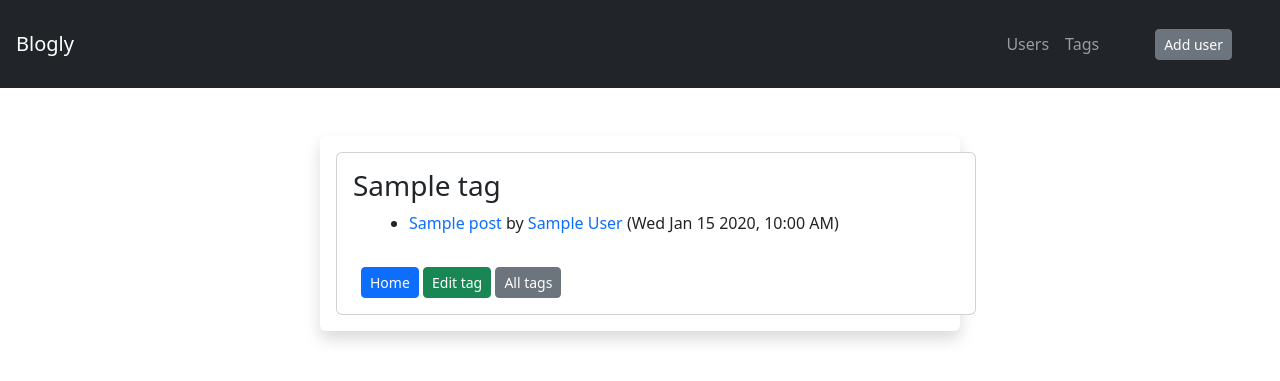
After one commit to max751975/SQLAlchemy-Blogly-Exercise, a Flask app: page /tags/1 in a window 1280 px wide. The commit adds this page. Shown: the top 381 px of the page. Run offline with Flask 3, Linux system fonts and the light colour scheme; tables that the repository leaves empty hold one stand-in row (values such as "Sample post").

Commit message:
part 3 of blogly exercise - added tags

```diff
--- a/app.py
+++ b/app.py
@@ -1,7 +1,7 @@
 """Blogly application."""
 
 from flask import Flask, render_template, redirect, request
-from models import db, connect_db, Post, User
+from models import db, connect_db, Post, User, Tag
 
 app = Flask(__name__)
 app.config['SQLALCHEMY_DATABASE_URI'] = 'postgresql:///blogly'
@@ -14,7 +14,7 @@
 
 @app.route('/')
 def root():
-    posts = Post.query.order_by(Post.created_at.desc()).limit(10).all()
+    posts = Post.query.order_by(Post.created_at.desc()).all()
     # posts = Post.query.all()
     users = User.query.order_by(User.last_name, User.first_name).all()
     return render_template("/posts/homepage.html", users=users, posts=posts)
@@ -48,7 +48,7 @@
     """Show page with user's info"""
 
     user = User.query.get_or_404(user_id)
-    posts = Post.query.filter(Post.user_id==user_id)
+    posts = Post.query.filter(Post.user_id==user_id).order_by(Post.created_at.desc()).limit(5).all()
     return render_template('users/show_user.html', user=user, posts=posts)
 
 @app.route('/users/<int:user_id>/edit')
@@ -82,7 +82,7 @@
     db.session.commit()
 
     return redirect("/users")
-
+# ---------------------------------------------------------------------
 #  Routes for posts
 
 @app.route('/posts/<int:post_id>')
@@ -93,17 +93,28 @@
     # posts = Post.query.filter(Post.user_id==user_id)
     return render_template('posts/show_post.html', post=post)
 
+@app.route('/users/<int:user_id>/posts')
+def user_all_posts(user_id):
+    """Show all posts for user"""
+    user = User.query.get_or_404(user_id)
+    posts = Post.query.filter(Post.user_id==user_id).order_by(Post.created_at.desc()).all()
+    return render_template("/posts/user_all_posts.html", user=user, posts=posts)
+
 @app.route('/users/<int:user_id>/posts/new', methods=['GET'])
 def new_post_form(user_id):
     """Show form to add new post"""
     user = User.query.get_or_404(user_id)
-    return render_template("/posts/new_post.html", user=user)
+    tags = Tag.query.all()
+    return render_template("/posts/new_post.html", user=user, tags=tags)
 
 @app.route('/users/<int:user_id>/posts/new', methods=['POST'])
 def new_post(user_id):
     """Handle form to add new post"""
     user = User.query.get_or_404(user_id)
-    new_post = Post(title=request.form['title'], content=request.form['content'], user_id=user_id)
+    tag_ids = [int(num) for num in request.form.getlist("tags")]
+    tags = Tag.query.filter(Tag.id.in_(tag_ids)).all()
+
+    new_post = Post(title=request.form['title'], content=request.form['content'], user_id=user_id, tags=tags)
 
     db.session.add(new_post)
     db.session.commit()
@@ -115,7 +126,8 @@
     """Show a form to edit post with given id"""
 
     post = Post.query.get_or_404(post_id)
-    return render_template('/posts/edit.html', post=post)
+    tags = Tag.query.all()
+    return render_template('/posts/edit.html', post=post, tags=tags)
 
 
 @app.route('/posts/<int:post_id>/edit', methods=["POST"])
@@ -125,6 +137,8 @@
     post = Post.query.get_or_404(post_id)
     post.title = request.form['title']
     post.content = request.form['content']
+    tag_ids = [int(num) for num in request.form.getlist("tags")]
+    post.tags = Tag.query.filter(Tag.id.in_(tag_ids)).all()
 
 
     db.session.add(post)
@@ -141,3 +155,66 @@
     db.session.commit()
 
     return redirect("/")
+
+# -----------------------------------------------------------------
+# routes for tags
+
+@app.route('/tags')
+def show_all_tags():
+    """Show all tags"""
+    tags = Tag.query.all()
+    return render_template("/tags/show_all_tags.html", tags = tags)
+
+@app.route('/tags/new', methods=['GET'])
+def new_tag_form():
+    """Form to create new tag"""
+    return render_template('/tags/new_tag.html')
+
+@app.route("/tags/new", methods=['POST'])
+def new_tag():
+    """Get data for new tag from the form and create new tag"""
+
+    new_tag = Tag(name = request.form['name'])
+
+    db.session.add(new_tag)
+    db.session.commit()
+
+    return redirect('/tags')
+
+@app.route('/tags/<int:tag_id>')
+def show_tag(tag_id):
+    """Show page with tag info"""
+
+    tag = Tag.query.get_or_404(tag_id)
+    # posts = Post.query.filter(Post.user_id==user_id)
+    return render_template('tags/show_tag.html', tag=tag)
+
+@app.route('/tags/<int:tag_id>/edit')
+def tag_edit(tag_id):
+    """Show a form to edit tag with given id"""
+
+    tag = Tag.query.get_or_404(tag_id)
+    return render_template('/tags/edit_tag.html', tag=tag)
+
+
+@app.route('/tags/<int:tag_id>/edit', methods=["POST"])
+def tag_update(tag_id):
+    """Handle form submission for updating an existing tag"""
+
+    tag = Tag.query.get_or_404(tag_id)
+    tag.name = request.form['name']
+
+    db.session.add(tag)
+    db.session.commit()
+
+    return redirect(f"/tags/{tag_id}")
+
+@app.route('/tags/<int:tag_id>/delete', methods=["POST"])
+def tag_delete(tag_id):
+    """Handle form submission for deleting an existing tag"""
+
+    tag = Tag.query.get_or_404(tag_id)
+    db.session.delete(tag)
+    db.session.commit()
+
+    return redirect("/tags")
--- a/models.py
+++ b/models.py
@@ -36,7 +36,7 @@
 
     __tablename__ = 'posts'
 
-    id = db.Column(db.Integer, primary_key = True)
+    id = db.Column(db.Integer, primary_key = True, autoincrement = True)
 
     title = db.Column(db.Text, nullable = False)
 
@@ -57,6 +57,22 @@
 
         return self.created_at.strftime("%b %-d  %Y")
 
+class PostTag(db.Model):
+    """Tag on post"""
+    __tablename__ = "posts_tags"
+
+    post_id = db.Column(db.Integer, db.ForeignKey('posts.id'), primary_key=True)
+    tag_id = db.Column(db.Integer, db.ForeignKey('tags.id'), primary_key=True)
+
+class Tag(db.Model):
+    """Tag Model"""
+    __tablename__ = "tags"
+
+    id = db.Column(db.Integer, primary_key = True, autoincrement = True)
+    name = db.Column(db.Text, nullable = False, unique=True)
+
+    posts = db.relationship('Post', secondary='posts_tags', backref='tags')
+
 def connect_db(app):
     db.app = app
     db.init_app(app)
--- a/templates/base.html
+++ b/templates/base.html
@@ -13,6 +13,7 @@
     <a class="navbar-brand m-3" href="/">Blogly</a>
     <ul class="navbar-nav ms-auto me-5">
       <li class="nav-item"><a class="nav-link" href="/users">Users</a></li>
+      <li class="nav-item"><a class="nav-link" href="/tags">Tags</a></li>
     </ul>
     <ul class="navbar-nav ml-auto me-5">
       <li class="nav-item">
--- /dev/null
+++ b/templates/tags/show_tag.html
@@ -0,0 +1,31 @@
+{% extends 'base.html' %}
+{% block title %}Tag {{tag.id}}{% endblock %}
+{% block content %}
+
+<div class="card m-auto" style="width: 40rem;">
+    <div class="card-body">
+        <h3>{{ tag.name }}</h3>
+
+        <ul class="ms-4">
+            {% for p in tag.posts: %}
+            <li>
+                <a style="text-decoration: none" href="/posts/{{ p.id }}">{{ p.title }}</a> by
+                <a style="text-decoration: none" href="/users/{{ p.user_id }}">{{p.user.full_name}}</a>
+                ({{ p.friendly_date }})
+            </li>
+            {% endfor %}
+        </ul>
+
+        <form>
+
+            <a href="/" class="btn btn-sm btn-primary ms-2 mt-3">Home</a>
+
+            <a href="/tags/{{ tag.id }}/edit" class="btn btn-sm btn-success mt-3">Edit tag</a>
+
+            <a href="/tags" class="btn btn-sm btn-secondary mt-3">All tags</a>
+
+        </form>
+    </div>
+</div>
+
+{% endblock %}
--- a/templates/users/new.html
+++ b/templates/users/new.html
@@ -16,6 +16,7 @@
         <input type="text" class="form-control" name="image_url" placeholder="image url">
       </div>
       <button class="btn btn-primary">Submit</button>
+      <a href="/users" class="btn btn-secondary">Cancel</a href="/">
 </form>
 
 {% endblock %}
--- a/templates/users/show_user.html
+++ b/templates/users/show_user.html
@@ -3,12 +3,12 @@
 {% block content %}
 
 <div class="card m-auto" style="width: 20rem;">
-    <img src = {{user.image_url}} class="card-img-top m-auto mt-2" style="width:90%" alt= "{{user.full_name}}'s pic" >
+    <img src = {{user.image_url}} class="card-img-top m-auto mt-2" style="width:90%; max-height:300px" alt= "{{user.full_name}}'s pic" >
     <div class="card-body">
         <h3 class="text-center">{{ user.full_name}}</h3>
         <p class="card-text">
             <ul style="list-style-type:none">
-                <li> <a href="#">Blogs</a></li>
+                <li> <a href="/users/{{user.id}}/posts">Blogs</a></li>
                     <ul style="list-style-type:square; font-size:0.85rem">
                         {% for p in posts: %}
                         <li>{{p.short_date}} <a href='/posts/{{ p.id }}'> {{ p.title }} </a></li>
```
Also changed, not shown: templates/posts/edit.html (+16 -3 lines), templates/posts/new_post.html (+17 -4 lines), templates/posts/show_post.html (+11 -7 lines), templates/posts/user_all_posts.html (added, +18 -0 lines), templates/tags/edit_tag.html (added, +17 -0 lines), templates/tags/new_tag.html (added, +15 -0 lines), templates/tags/show_all_tags.html (added, +14 -0 lines), 1 other file.
